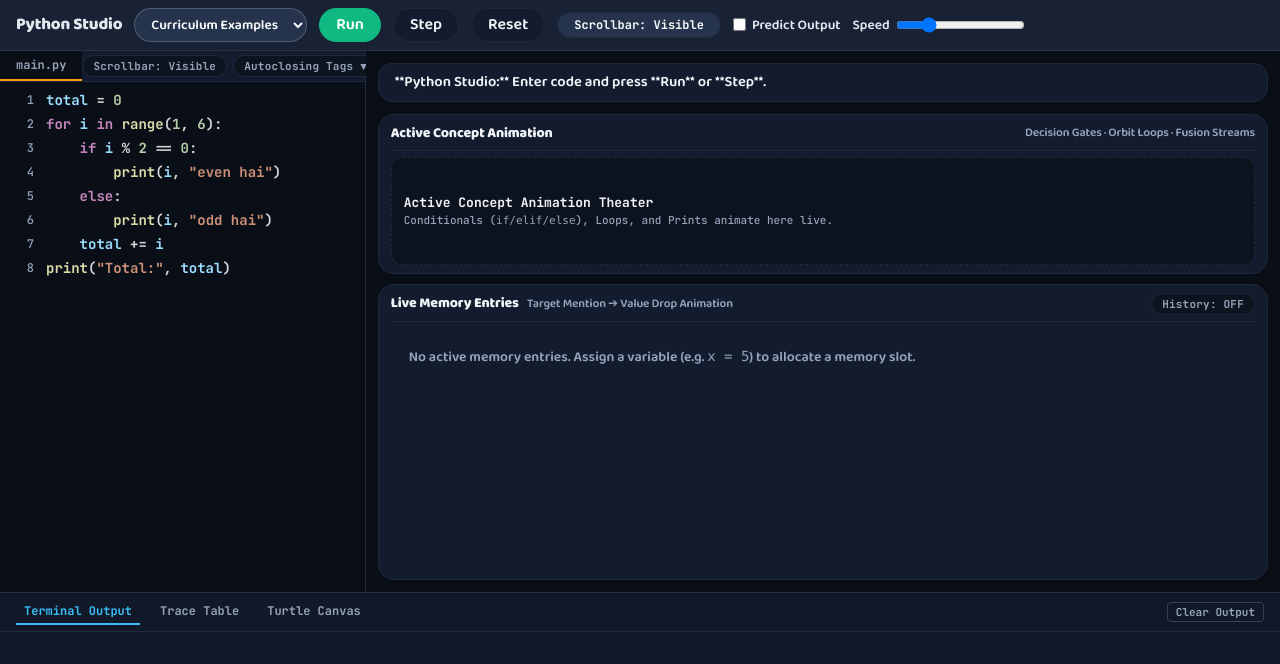
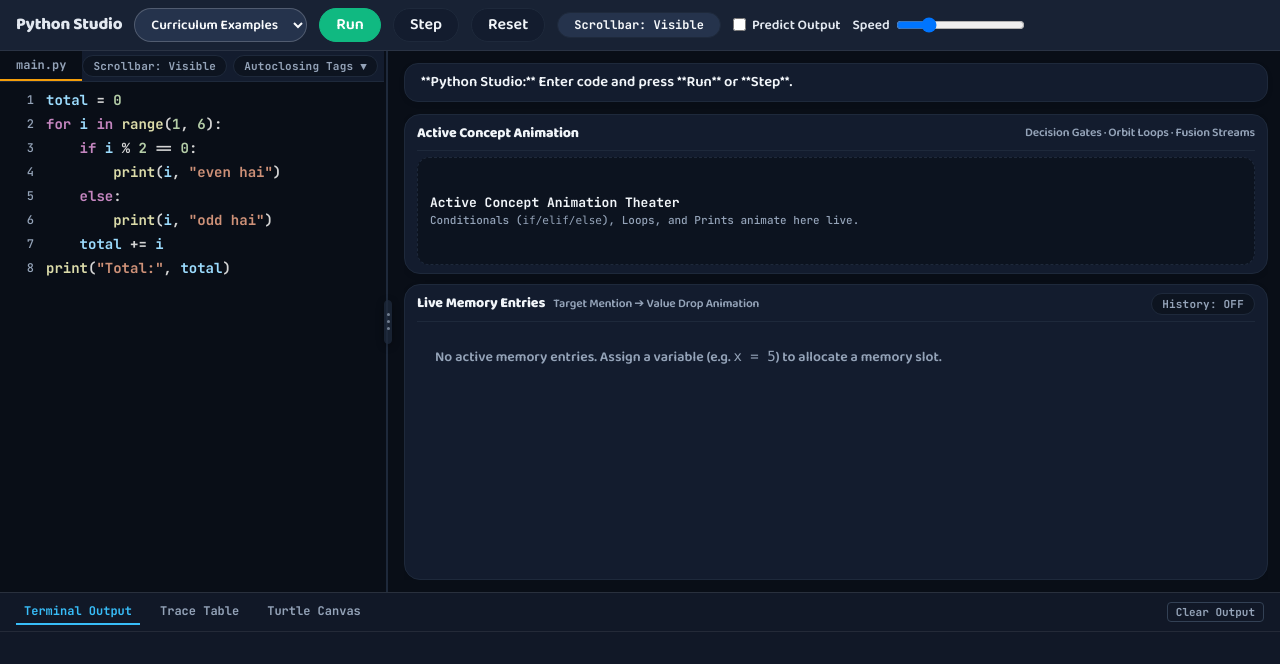
Before and after one commit to bindrs/python-practice-lab, a React (Vite) app: page / in a window 1280 px wide. Shown: the top 664 px of the page. Built offline with nearby package versions, Linux system fonts and the light colour scheme.

Commit message:
feat: add resizable workspace layout
Implement a resizable split-pane layout for the workspace, allowing users to adjust the codebase width with a draggable handle. Persist the layout state in localStorage.

```diff
--- a/src/App.tsx
+++ b/src/App.tsx
@@ -73,6 +73,100 @@ export default function App() {
       }
       return nextState;
     });
+  };
+
+  const workContainerRef = useRef<HTMLDivElement>(null);
+  const [codebaseWidth, setCodebaseWidth] = useState<number>(() => {
+    try {
+      const saved = localStorage.getItem('codebase_width_percent');
+      if (saved) {
+        const val = parseFloat(saved);
+        if (!isNaN(val) && val >= 15 && val <= 80) return val;
+      }
+    } catch {
+      // ignore
+    }
+    return 30; // default 30% codebase
+  });
+  const [isDraggingResizer, setIsDraggingResizer] = useState(false);
+  const isDraggingRef = useRef(false);
+
+  useEffect(() => {
+    try {
+      localStorage.setItem('codebase_width_percent', codebaseWidth.toString());
+    } catch {
+      // ignore
+    }
+  }, [codebaseWidth]);
+
+  const handleResizerMouseDown = (e: React.MouseEvent) => {
+    e.preventDefault();
+    isDraggingRef.current = true;
+    setIsDraggingResizer(true);
+
+    const onMouseMove = (moveEvent: MouseEvent) => {
+      if (!isDraggingRef.current || !workContainerRef.current) return;
+      const rect = workContainerRef.current.getBoundingClientRect();
+      const relativeX = moveEvent.clientX - rect.left;
+      const newPercent = (relativeX / rect.width) * 100;
+      const clamped = Math.min(80, Math.max(16, newPercent));
+      setCodebaseWidth(parseFloat(clamped.toFixed(1)));
+    };
+
+    const onMouseUp = () => {
+      isDraggingRef.current = false;
+      setIsDraggingResizer(false);
+      window.removeEventListener('mousemove', onMouseMove);
+      window.removeEventListener('mouseup', onMouseUp);
+      document.body.style.cursor = '';
+      document.body.style.userSelect = '';
+    };
+
+    document.body.style.cursor = 'col-resize';
+    document.body.style.userSelect = 'none';
+    window.addEventListener('mousemove', onMouseMove);
+    window.addEventListener('mouseup', onMouseUp);
+  };
+
+  const handleResizerTouchStart = (e: React.TouchEvent) => {
+    isDraggingRef.current = true;
+    setIsDraggingResizer(true);
+
+    const onTouchMove = (moveEvent: TouchEvent) => {
+      if (!isDraggingRef.current || !workContainerRef.current || !moveEvent.touches[0]) return;
+      const rect = workContainerRef.current.getBoundingClientRect();
+      const relativeX = moveEvent.touches[0].clientX - rect.left;
+      const newPercent = (relativeX / rect.width) * 100;
+      const clamped = Math.min(80, Math.max(16, newPercent));
+      setCodebaseWidth(parseFloat(clamped.toFixed(1)));
+    };
+
+    const onTouchEnd = () => {
+      isDraggingRef.current = false;
+      setIsDraggingResizer(false);
+      window.removeEventListener('touchmove', onTouchMove);
+      window.removeEventListener('touchend', onTouchEnd);
+    };
+
+    window.addEventListener('touchmove', onTouchMove, { passive: true });
+    window.addEventListener('touchend', onTouchEnd);
+  };
+
+  const handleResizerDoubleClick = () => {
+    setCodebaseWidth(30);
+  };
+
+  const handleResizerKeyDown = (e: React.KeyboardEvent) => {
+    if (e.key === 'ArrowLeft') {
+      e.preventDefault();
+      setCodebaseWidth((prev) => Math.max(16, +(prev - 2).toFixed(1)));
+    } else if (e.key === 'ArrowRight') {
+      e.preventDefault();
+      setCodebaseWidth((prev) => Math.min(80, +(prev + 2).toFixed(1)));
+    } else if (e.key === 'Home') {
+      e.preventDefault();
+      setCodebaseWidth(30);
+    }
   };
 
   useEffect(() => {
@@ -2580,7 +2674,11 @@ export default function App() {
       </div>
 
       {/* Editor & Metaphor Arena */}
-      <div className="work">
+      <div
+        ref={workContainerRef}
+        className="work"
+        style={{ gridTemplateColumns: `${codebaseWidth}% 8px minmax(0, 1fr)` }}
+      >
         <aside className="edp">
           <div className="tab-bar">
             <div className="tab">main.py</div>
@@ -2740,6 +2838,28 @@ export default function App() {
           </div>
         </aside>
 
+        {/* Draggable Divider Line between Codebase and Visualizer */}
+        <div
+          className={`work-resizer ${isDraggingResizer ? 'is-dragging' : ''}`}
+          onMouseDown={handleResizerMouseDown}
+          onTouchStart={handleResizerTouchStart}
+          onDoubleClick={handleResizerDoubleClick}
+          onKeyDown={handleResizerKeyDown}
+          role="separator"
+          aria-orientation="vertical"
+          aria-valuenow={Math.round(codebaseWidth)}
+          aria-valuemin={16}
+          aria-valuemax={80}
+          tabIndex={0}
+          title={`Drag to resize codebase (${Math.round(codebaseWidth)}%) & visualizer (${Math.round(100 - codebaseWidth)}%) · Double-click to reset`}
+        >
+          <div className="work-resizer-handle">
+            <span className="work-resizer-dots" />
+            <span className="work-resizer-dots" />
+            <span className="work-resizer-dots" />
+          </div>
+        </div>
+
         <main className="viz">
           {/* Mascot Guidance */}
           <div className="mascot">
--- a/src/index.css
+++ b/src/index.css
@@ -120,8 +120,8 @@ button.go:hover {
 /* Workspace split */
 .work {
   display: grid;
-  grid-template-columns: minmax(0, 1fr) minmax(0, 2.5fr);
   min-height: 0;
+  position: relative;
 }
 
 .edp {
@@ -129,7 +129,84 @@ button.go:hover {
   flex-direction: column;
   min-height: 0;
   background: var(--panel);
-  border-right: 1px solid var(--line);
+  border-right: none;
+  overflow: hidden;
+}
+
+.work-resizer {
+  position: relative;
+  display: flex;
+  align-items: center;
+  justify-content: center;
+  cursor: col-resize;
+  user-select: none;
+  background: transparent;
+  z-index: 25;
+  outline: none;
+  touch-action: none;
+}
+
+.work-resizer::before {
+  content: '';
+  position: absolute;
+  top: 0;
+  bottom: 0;
+  left: 2px;
+  width: 2px;
+  background: var(--line);
+  transition: background 0.15s ease, width 0.15s ease, box-shadow 0.15s ease;
+}
+
+.work-resizer:hover::before,
+.work-resizer.is-dragging::before,
+.work-resizer:focus-visible::before {
+  background: var(--num);
+  width: 3px;
+  left: 1.5px;
+  box-shadow: 0 0 10px rgba(245, 158, 11, 0.65);
+}
+
+.work-resizer-handle {
+  position: relative;
+  width: 14px;
+  height: 44px;
+  background: #1e293b;
+  border: 1px solid var(--line);
+  border-radius: 999px;
+  display: flex;
+  flex-direction: column;
+  align-items: center;
+  justify-content: center;
+  gap: 4px;
+  z-index: 2;
+  box-shadow: 0 2px 8px rgba(0, 0, 0, 0.45);
+  transition: all 0.15s cubic-bezier(0.16, 1, 0.3, 1);
+  opacity: 0.75;
+  cursor: col-resize;
+}
+
+.work-resizer:hover .work-resizer-handle,
+.work-resizer.is-dragging .work-resizer-handle,
+.work-resizer:focus-visible .work-resizer-handle {
+  opacity: 1;
+  background: #0f172a;
+  border-color: var(--num);
+  box-shadow: 0 0 12px rgba(245, 158, 11, 0.55);
+  transform: scale(1.1);
+}
+
+.work-resizer-dots {
+  width: 3px;
+  height: 3px;
+  background: var(--mute);
+  border-radius: 50%;
+  transition: background 0.15s ease;
+}
+
+.work-resizer:hover .work-resizer-dots,
+.work-resizer.is-dragging .work-resizer-dots,
+.work-resizer:focus-visible .work-resizer-dots {
+  background: var(--num);
 }
 
 .tab-bar {
@@ -2003,7 +2080,8 @@ textarea#code {
 @media (max-width: 900px) {
   body { overflow: auto; }
   .app { height: auto; display: block; }
-  .work { display: block; }
+  .work { display: block !important; }
+  .work-resizer { display: none !important; }
   .edp .ed { height: 260px; }
   .term-deck { height: 220px; }
   .unified-stage { min-height: 280px; }
```
